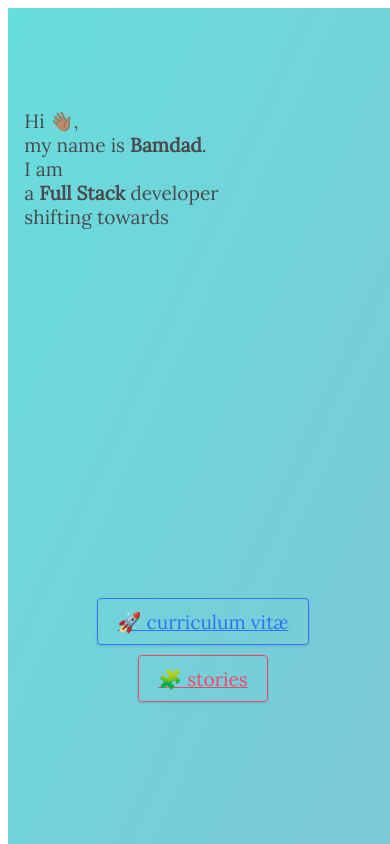
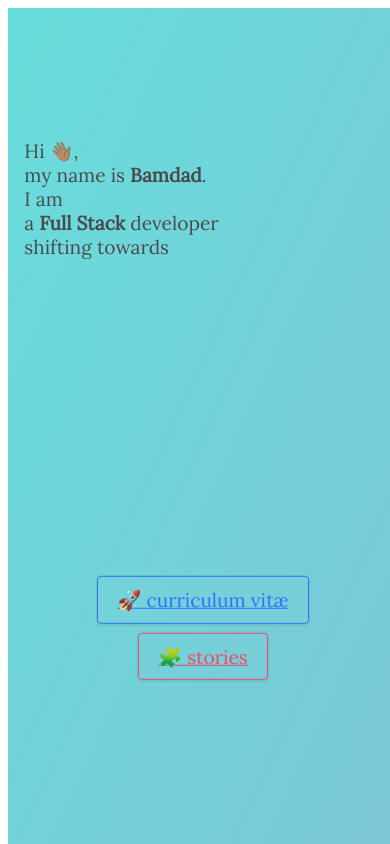
Before and after one commit to bamdadfr/bamdad.fr, a Next.js app: page / in a window 390 px wide. Built offline with nearby package versions, Linux system fonts and the light colour scheme.

Commit message:
feat(styles): add new `ultramobile` breakpoints.js + tweak sizes and alignments

```diff
--- a/src/app/styles/breakpoints.js
+++ b/src/app/styles/breakpoints.js
@@ -1,5 +1,6 @@
 export const Breakpoints = {
-    'mobile': `(max-width: ${768 - 1}px)`,
+    'ultramobile': `(max-width: ${640 - 1}px)`,
+    'mobile': `(min-width: ${640}px)`,
     'tablet': `(min-width: ${768}px)`,
     'desktop': `(min-width: ${1024}px)`,
     'widescreen': `(min-width: ${1216}px)`,
--- a/src/app/styles/global.js
+++ b/src/app/styles/global.js
@@ -10,24 +10,28 @@ export const Global = createGlobalStyle`
         font-weight: 400;
         color: ${Theme.colors.primary};
 
-        @media screen and ${Breakpoints.mobile} {
+        @media screen and ${Breakpoints.ultramobile} {
             font-size: 1.2em;
         }
 
-        @media screen and ${Breakpoints.tablet} {
+        @media screen and ${Breakpoints.mobile} {
             font-size: 1.4em;
         }
 
-        @media screen and ${Breakpoints.desktop} {
+        @media screen and ${Breakpoints.tablet} {
             font-size: 1.6em;
         }
 
-        @media screen and ${Breakpoints.widescreen} {
+        @media screen and ${Breakpoints.desktop} {
             font-size: 1.8em;
         }
 
+        @media screen and ${Breakpoints.widescreen} {
+            font-size: 2em;
+        }
+
         @media screen and ${Breakpoints.fullhd} {
-            font-size: 2em;
+            font-size: 2.2em;
         }
     }
 `
--- a/src/components/contact/contact.component.styles.js
+++ b/src/components/contact/contact.component.styles.js
@@ -6,12 +6,6 @@ export const Section = styled.section`
     justify-content: center;
     align-items: center;
     flex-direction: column;
-
-    padding-bottom: 1em;
-
-    @media screen and ${Breakpoints.mobile} {
-        padding-bottom: 2.2em;
-    }
 `
 
 export const Container = styled.div`
@@ -19,8 +13,9 @@ export const Container = styled.div`
     flex-direction: column;
     justify-content: flex-end;
 
-    @media screen and ${Breakpoints.mobile} {
+    @media screen and ${Breakpoints.ultramobile} {
         height: 9em;
+        transform: translate3d(0, -25%, 0);
     }
 
     > div {
--- a/src/components/greetings/greetings.component.styles.js
+++ b/src/components/greetings/greetings.component.styles.js
@@ -6,7 +6,7 @@ export const Container = styled.div`
     flex-direction: column;
     justify-content: flex-end;
 
-    @media screen and ${Breakpoints.mobile} {
+    @media screen and ${Breakpoints.ultramobile} {
         height: 8em;
         padding-top: 1em;
     }
--- a/src/components/languages/languages.component.styles.js
+++ b/src/components/languages/languages.component.styles.js
@@ -6,7 +6,7 @@ export const Container = styled.div`
     flex-direction: column;
     justify-content: flex-end;
 
-    @media screen and ${Breakpoints.mobile} {
+    @media screen and ${Breakpoints.ultramobile} {
         height: 7em;
     }
 `
--- a/src/layouts/default/default.layout.styles.js
+++ b/src/layouts/default/default.layout.styles.js
@@ -14,23 +14,24 @@ export const TopSection = styled.section`
     display: flex;
     justify-content: center;
     align-items: flex-end;
-    grid-gap: 1em;
+    padding-bottom: 1em;
+    grid-gap: 2em;
 
-    @media screen and ${Breakpoints.mobile} {
+    @media screen and ${Breakpoints.ultramobile} {
+        grid-gap: 0;
+        padding-bottom: 0;
+        transform: translate3d(0, 5%, 0);
         flex-direction: column;
         align-items: center;
     }
 
     > div {
         overflow: hidden;
+        min-width: 11em;
+        transform: translate3d(5%, 0, 0);
 
-        margin-right: 1em;
-        margin-left: 1em;
-
-        min-width: 11em;
-
-        @media screen and ${Breakpoints.mobile} {
-            margin: 0;
+        @media screen and ${Breakpoints.ultramobile} {
+            transform: none;
             width: calc(100% - 1.7em);
         }
     }
```
